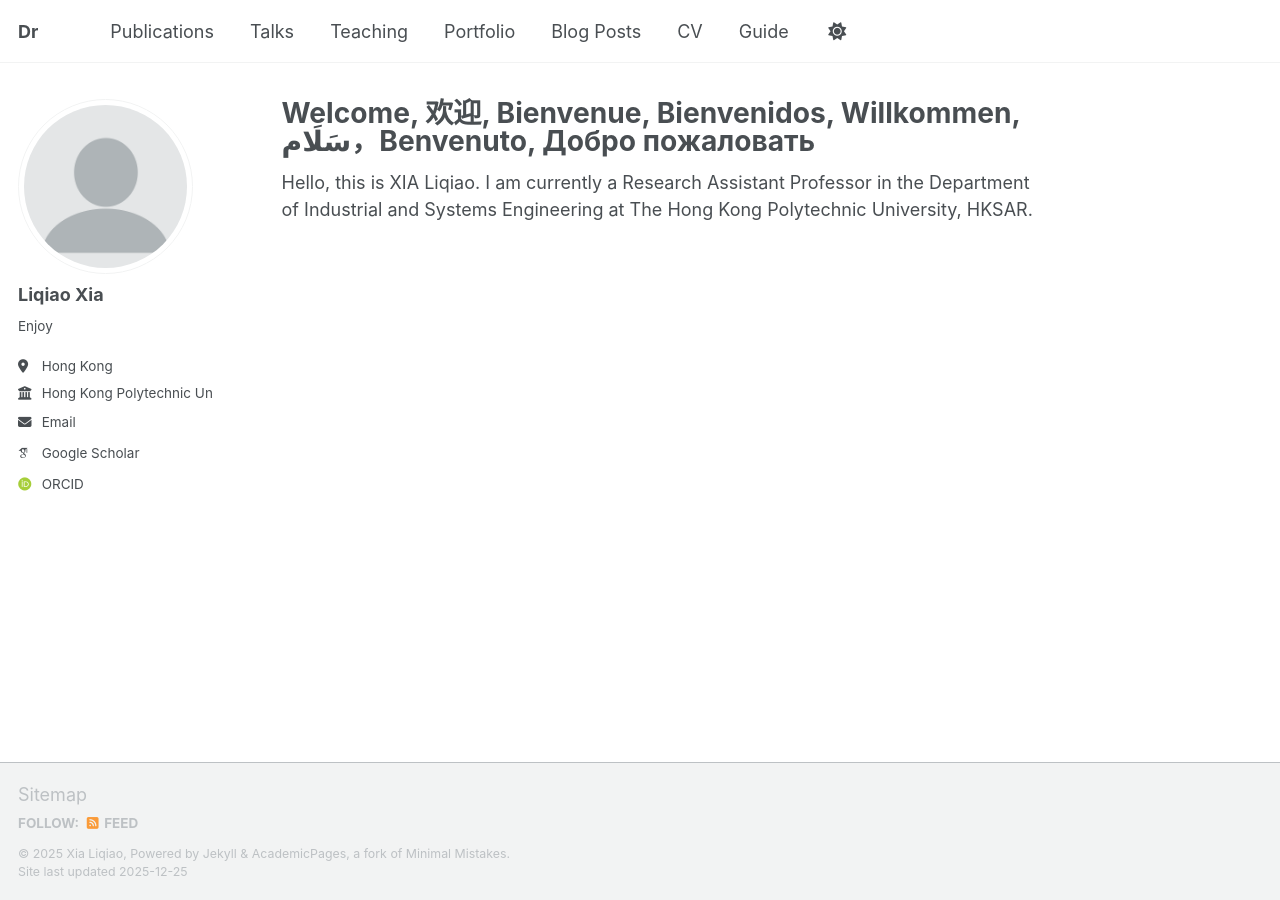
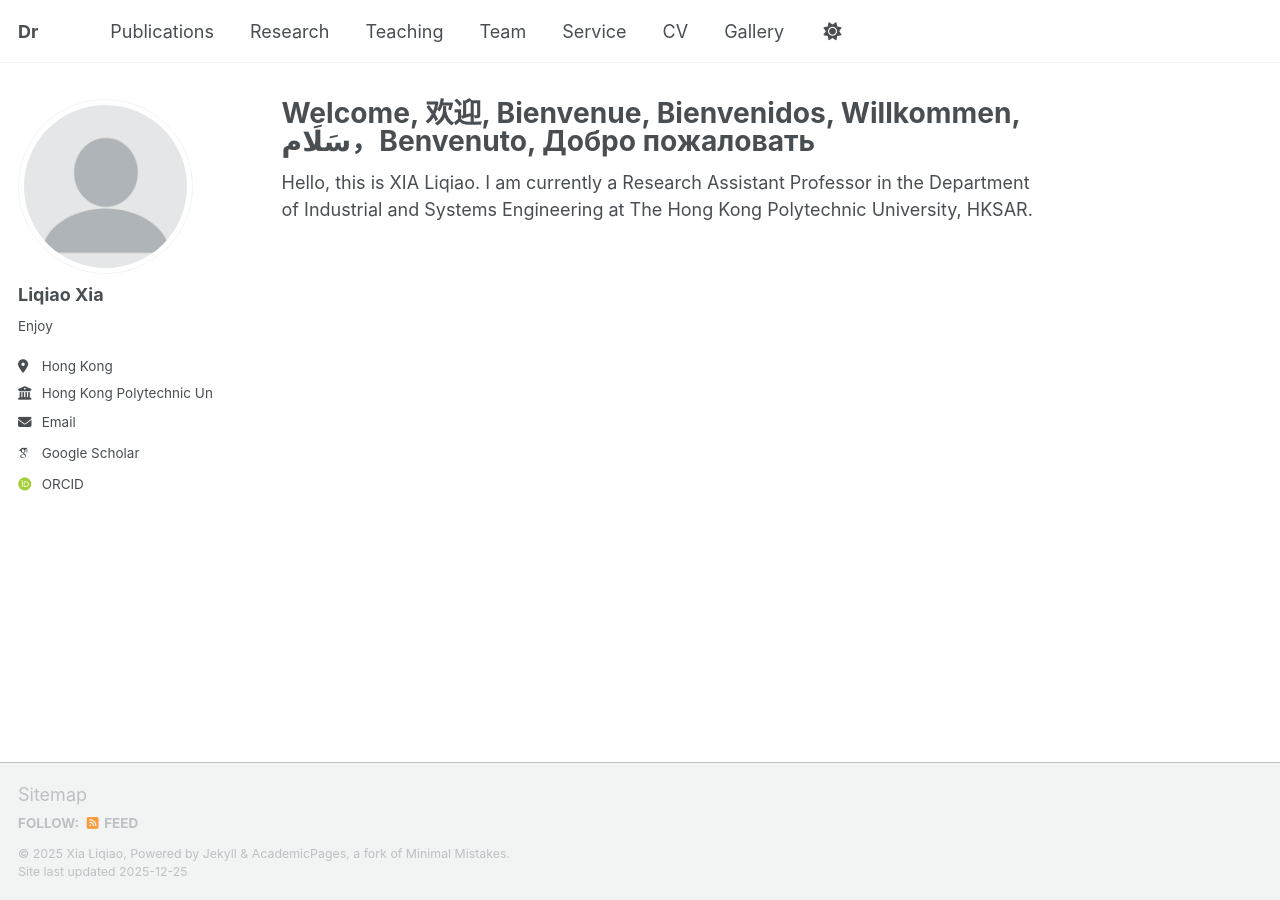
Before and after one commit to rickyqiao/liqiaoxia123, a Jekyll site: the page built from _pages/about.md, in a window 1280 px wide. Built offline with Jekyll 4.4.1, drawn with Linux system fonts in a browser that asks for light colours; some web fonts are replaced; a script bundle is joined from its source files by our own code; library files that are not in the unit come from our copies.

Commit message:
Update navigation.yml

```diff
--- a/_data/navigation.yml
+++ b/_data/navigation.yml
@@ -11,16 +11,16 @@ main:
   - title: "Publications"
     url: /publications/
 
-  - title: "Talks"
+  - title: "Research"
     url: /talks/
 
   - title: "Teaching"
     url: /teaching/
 
-  - title: "Portfolio"
+  - title: "Team"
     url: /portfolio/
 
-  - title: "Blog Posts"
+  - title: "Service"
     url: /year-archive/
 
   - title: "CV"
@@ -29,5 +29,5 @@ main:
   # - title: "CV"
   #   url: /cv-json/
 
-  - title: "Guide"
+  - title: "Gallery"
     url: /markdown/
```
